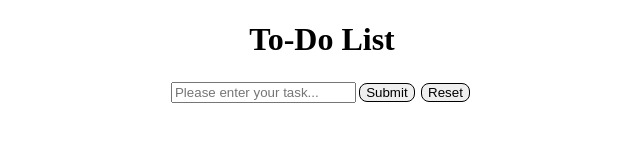
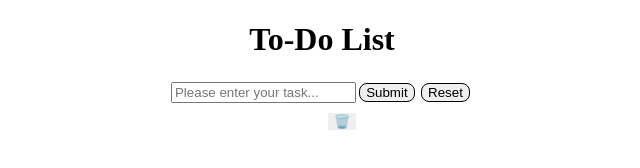
Before and after one commit to George2497/To-Do-List, a plain HTML site: page index.html in a window 1280 px wide. Shown: the full height of the page, 318-958 px from the left. Drawn offline with Linux system fonts and the light colour scheme.

Commit message:
Adding in a Delete Item button

```diff
--- a/index.html
+++ b/index.html
@@ -19,6 +19,7 @@
     </div>
     <div class="tasksList">
         <ul class=" tasks"></ul>
+        <button class="deleteItem">🗑️</button>
     </div>
 </body>
 
--- a/main.css
+++ b/main.css
@@ -21,3 +21,11 @@ h2 {
   border-radius: 0.5rem;
   border: 1px solid #000000;
 }
+
+.deleteItem {
+  text-align: center;
+  display: flex;
+  justify-content: center;
+  align-items: center;
+  border: none;
+}
--- a/main.js
+++ b/main.js
@@ -6,6 +6,7 @@ const inputBox = document.querySelector('.inputBox');
 const submitBtn = document.querySelector('.submitBtn');
 const resetBtn = document.querySelector('.resetBtn');
 const tasks = document.querySelector('.tasks');
+const deleteItem = document.querySelector('.deleteItem');
 
 // A blank array to hold onto the to-do items
 let toDoItems = JSON.parse(localStorage.getItem('toDoItems')) || [];
@@ -59,6 +60,12 @@ const addItem = function () {
 // Setting local storage for the to-do list
 submitBtn.addEventListener('click', addItem);
 
+// Create a delete button for specific items
+deleteItem.addEventListener('click', function () {
+    localStorage.removeItem()
+    location.reload();
+})
+
 // Resets the list of all entries
 resetBtn.addEventListener('click', function () {
     localStorage.clear();
```
